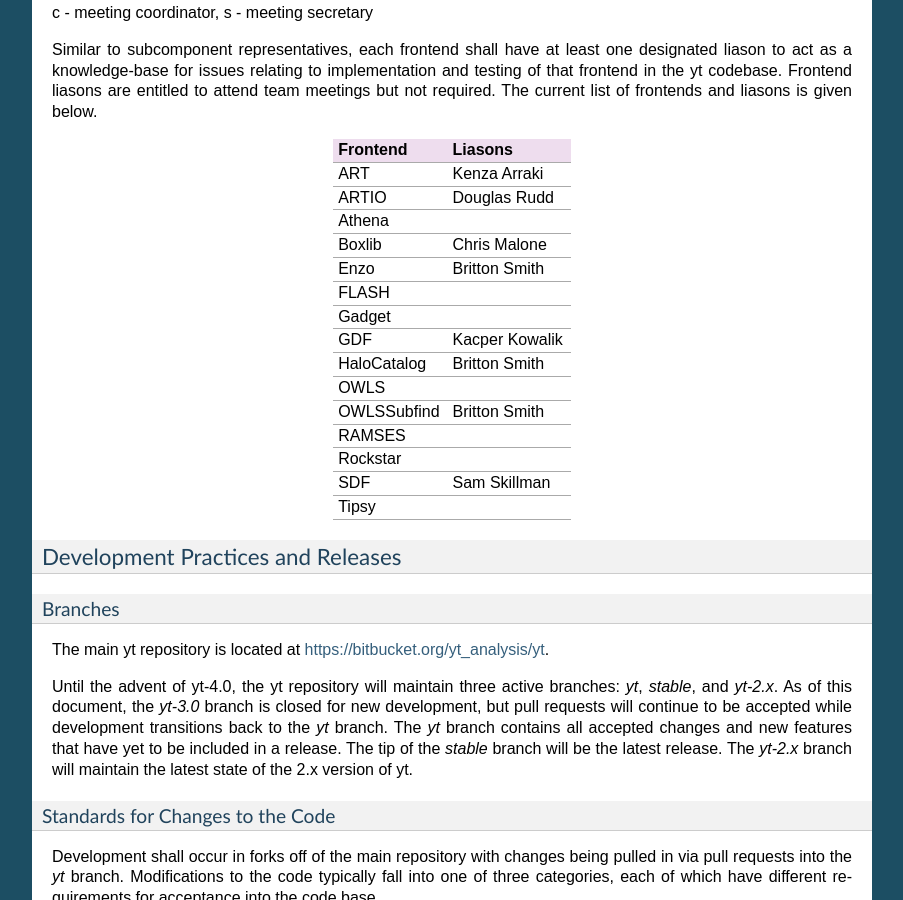
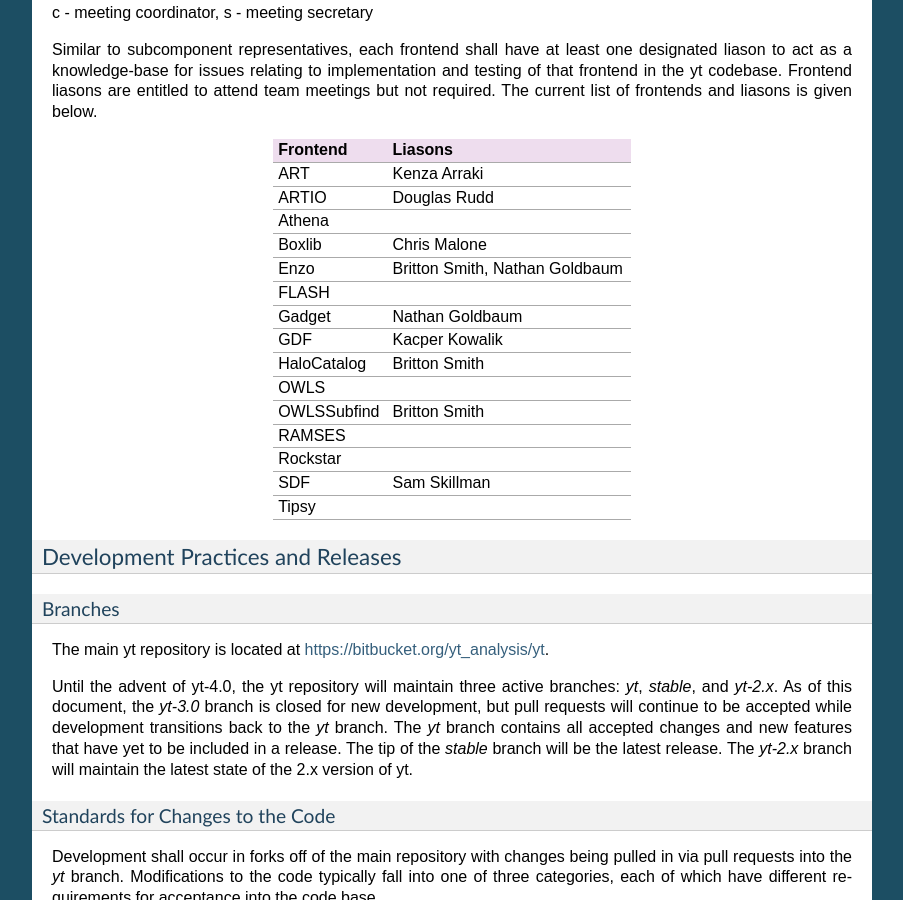
Before and after one commit to yt-project/ytep, a Sphinx documentation site: the page built from source/YTEPs/YTEP-1776.rst, in a window 1280 px wide and 900 px high, scrolled down 1656 px. Shown: the whole window, without its empty margins (198-1101 px from the left). Built offline with Sphinx 7.4.7, drawn with Linux system fonts in a browser that asks for light colours; formulas are drawn with MathJax 3.

Commit message:
Adding myself to gadget and enzo.

```diff
--- a/source/YTEPs/YTEP-1776.rst
+++ b/source/YTEPs/YTEP-1776.rst
@@ -114,9 +114,9 @@ is given below.
     ARTIO          Douglas Rudd
     Athena
     Boxlib         Chris Malone
-    Enzo           Britton Smith
+    Enzo           Britton Smith, Nathan Goldbaum
     FLASH
-    Gadget
+    Gadget         Nathan Goldbaum
     GDF            Kacper Kowalik
     HaloCatalog    Britton Smith
     OWLS
```
